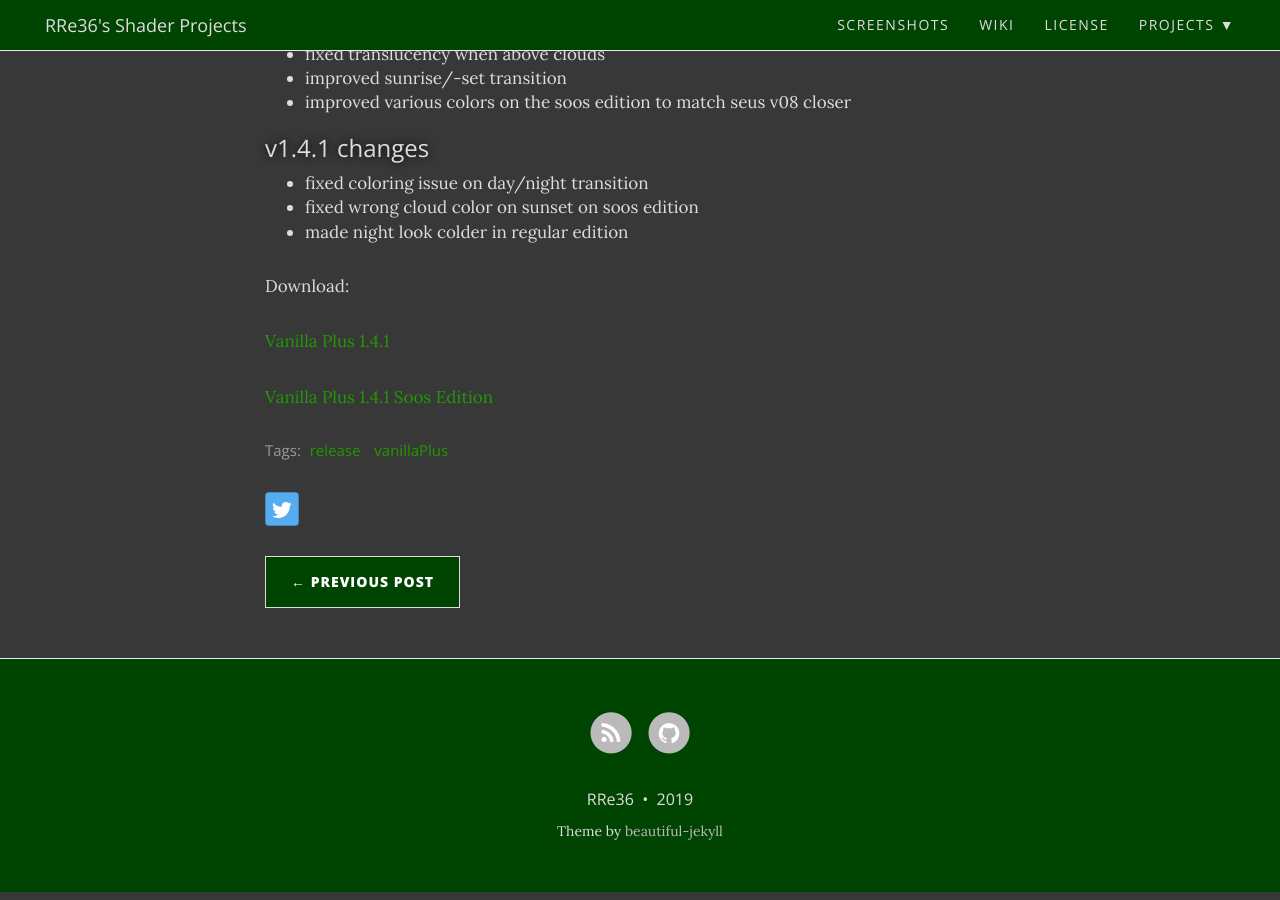
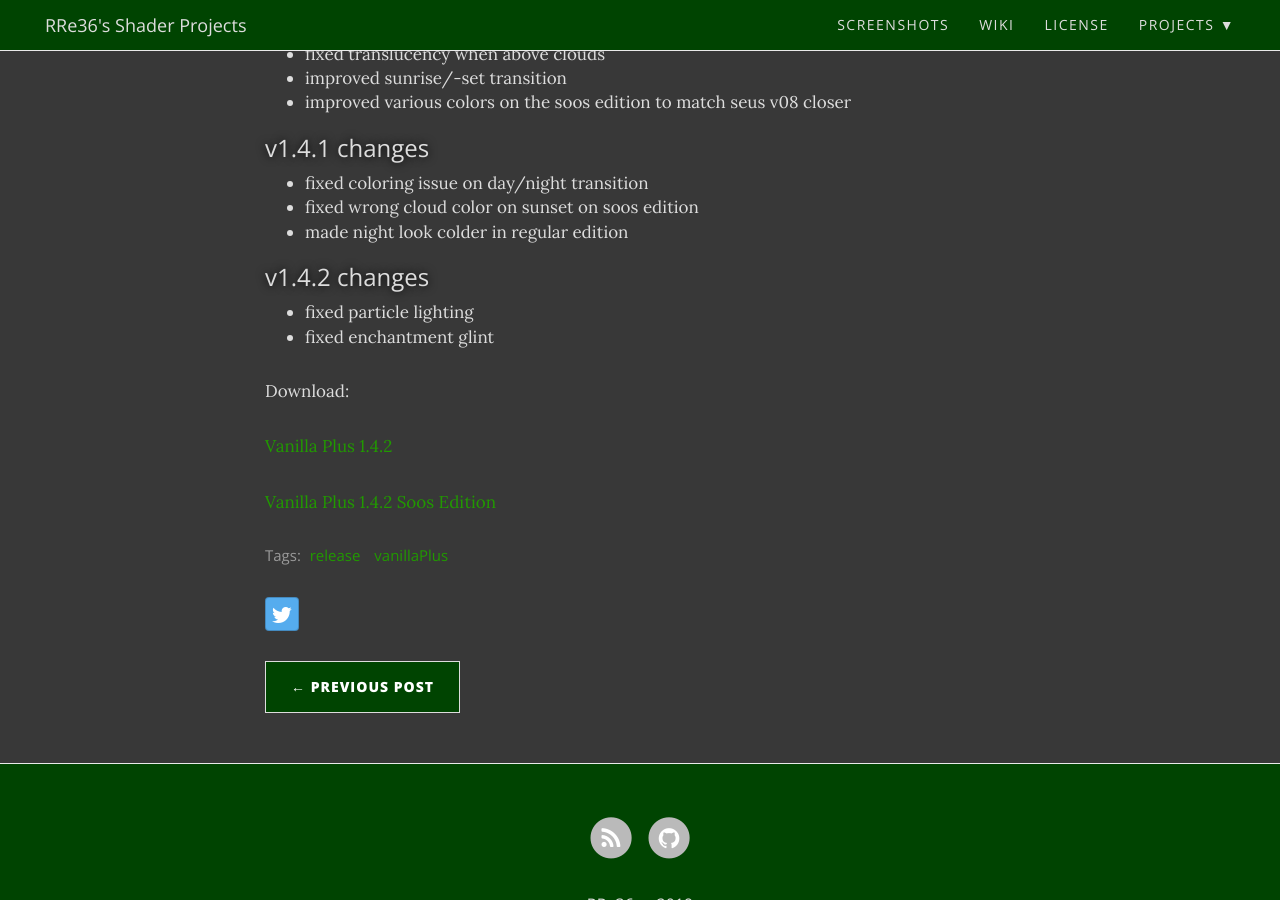
Before and after one commit to rre36/glProjectsWeb, a Jekyll site: the page built from _posts/2019-06-21-vplus_1.4.md, in a window 1280 px wide and 900 px high, scrolled down 700 px. Built offline with Jekyll 4.4.1, drawn with Linux system fonts in a browser that asks for light colours; nearby versions of some CDN libraries.

Commit message:
Update 2019-06-21-vplus_1.4.md

```diff
--- a/_posts/2019-06-21-vplus_1.4.md
+++ b/_posts/2019-06-21-vplus_1.4.md
@@ -30,9 +30,14 @@
 * fixed wrong cloud color on sunset on soos edition
 * made night look colder in regular edition
 
+### v1.4.2 changes
+
+* fixed particle lighting
+* fixed enchantment glint
+
 
 Download:
 
-[Vanilla Plus 1.4.1](https://github.com/rre36/GLSL-VPlus/releases/download/v1.4.1/VPlus_v1.4.1.zip)
+[Vanilla Plus 1.4.2](https://github.com/rre36/GLSL-VPlus/releases/download/v1.4.2/VPlus_v1.4.2.zip)
 
-[Vanilla Plus 1.4.1 Soos Edition](https://github.com/rre36/GLSL-VPlus/releases/download/v1.4.1/VPlus_v1.4.1_SE.zip)
+[Vanilla Plus 1.4.2 Soos Edition](https://github.com/rre36/GLSL-VPlus/releases/download/v1.4.2/VPlus_v1.4.2_SE.zip)
```
